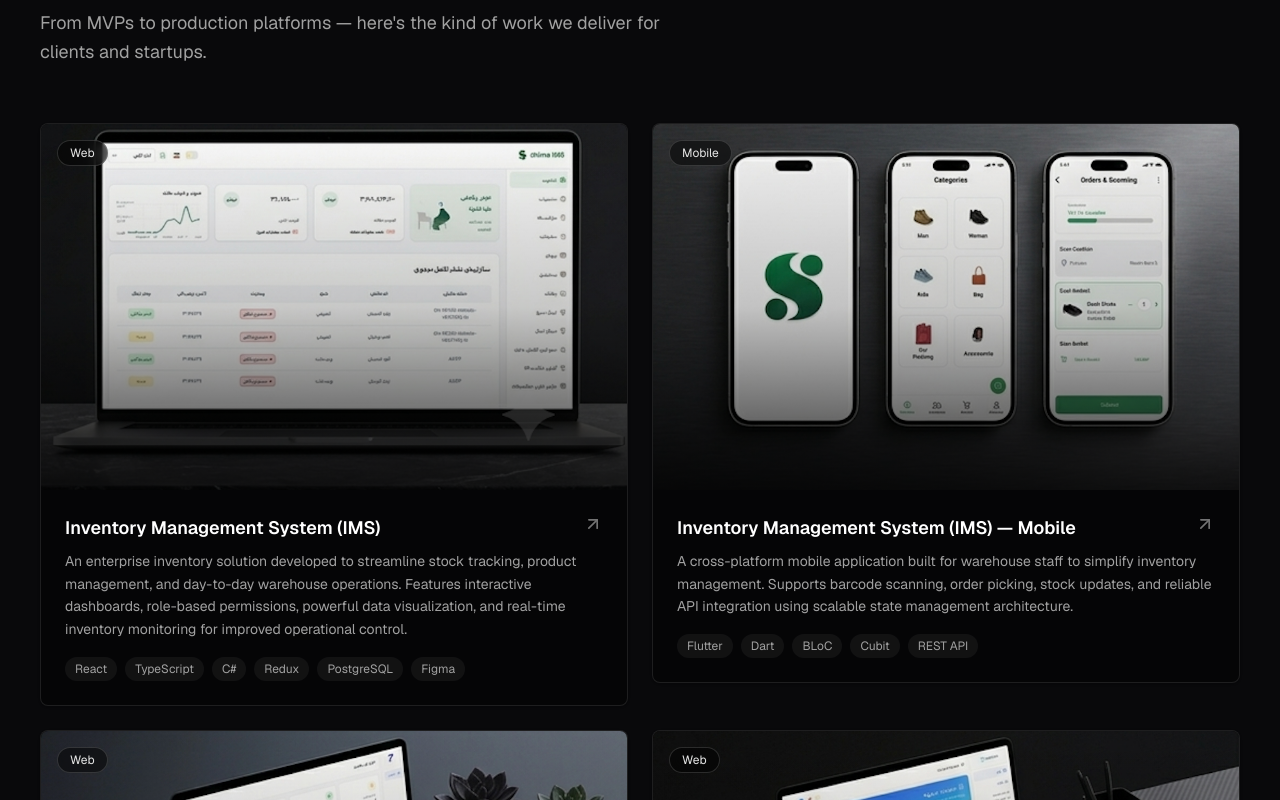
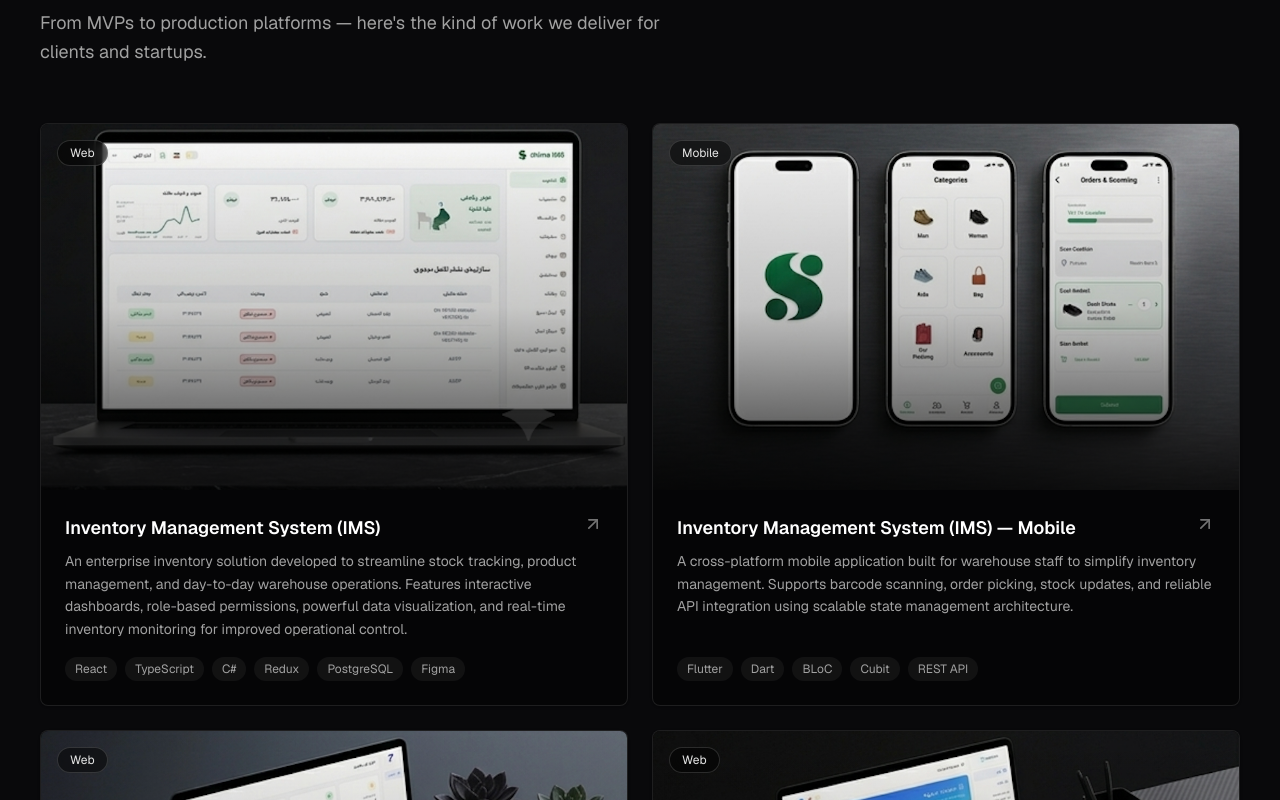
Before and after one commit to motahare-vatandoust/development-team-landing, a Next.js app: page / in a window 1280 px wide. Shown: the part 1000-1800 px from the top of the page. Built offline with nearby package versions, Linux system fonts and the light colour scheme.

Commit message:
Enhance WorkSection layout by improving card structure and styling. Updated project card components to ensure full height and better flex properties for consistent appearance. Adjusted spacing and alignment for improved readability and user experience.

```diff
--- a/src/components/work-section.tsx
+++ b/src/components/work-section.tsx
@@ -81,11 +81,15 @@ export function WorkSection() {
           />
         </ScrollReveal>
 
-        <div className="mt-14 grid gap-6 sm:grid-cols-2">
+        <div className="mt-14 grid gap-6 sm:grid-cols-2 [&>*]:h-full">
           {projects.map((project, i) => (
-            <ScrollReveal key={`${project.title}-${project.type}`} delay={i * 0.08}>
-              <Card className="group overflow-hidden border-white/10 bg-black/40 transition-colors hover:border-violet-500/30 hover:bg-black/60">
-                <div className="relative aspect-[16/10] overflow-hidden">
+            <ScrollReveal
+              key={`${project.title}-${project.type}`}
+              delay={i * 0.08}
+              className="h-full"
+            >
+              <Card className="group flex h-full flex-col overflow-hidden border-white/10 bg-black/40 transition-colors hover:border-violet-500/30 hover:bg-black/60">
+                <div className="relative aspect-[16/10] shrink-0 overflow-hidden">
                   {project.image ? (
                     <Image
                       src={project.image}
@@ -109,12 +113,12 @@ export function WorkSection() {
                   </span>
                 </div>
 
-                <div className="p-6">
+                <div className="flex flex-1 flex-col p-6">
                   <div className="flex items-start justify-between gap-4">
                     <h3 className="text-lg font-semibold text-white">{project.title}</h3>
                     <ArrowUpRight className="size-5 shrink-0 text-neutral-500 transition-colors group-hover:text-violet-400" />
                   </div>
-                  <p className="mt-2 text-sm leading-relaxed text-neutral-400">
+                  <p className="mt-2 flex-1 text-sm leading-relaxed text-neutral-400">
                     {project.description}
                   </p>
                   <ul className="mt-4 flex flex-wrap gap-2">
```
